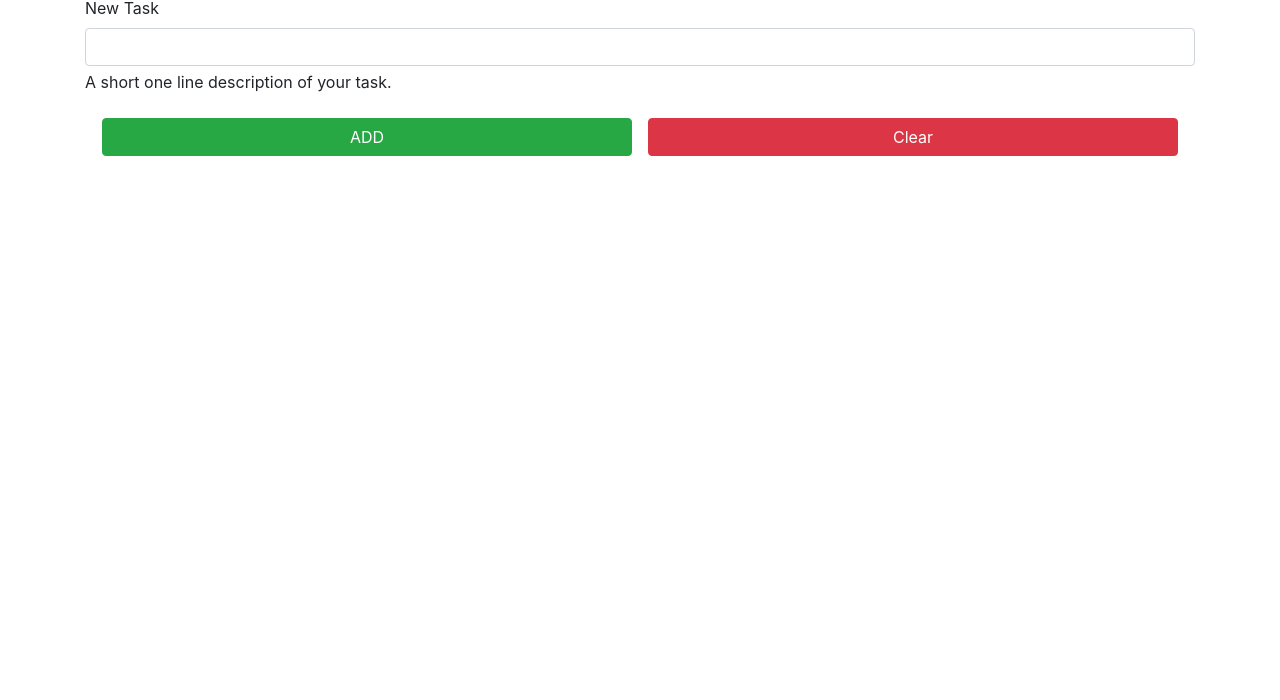
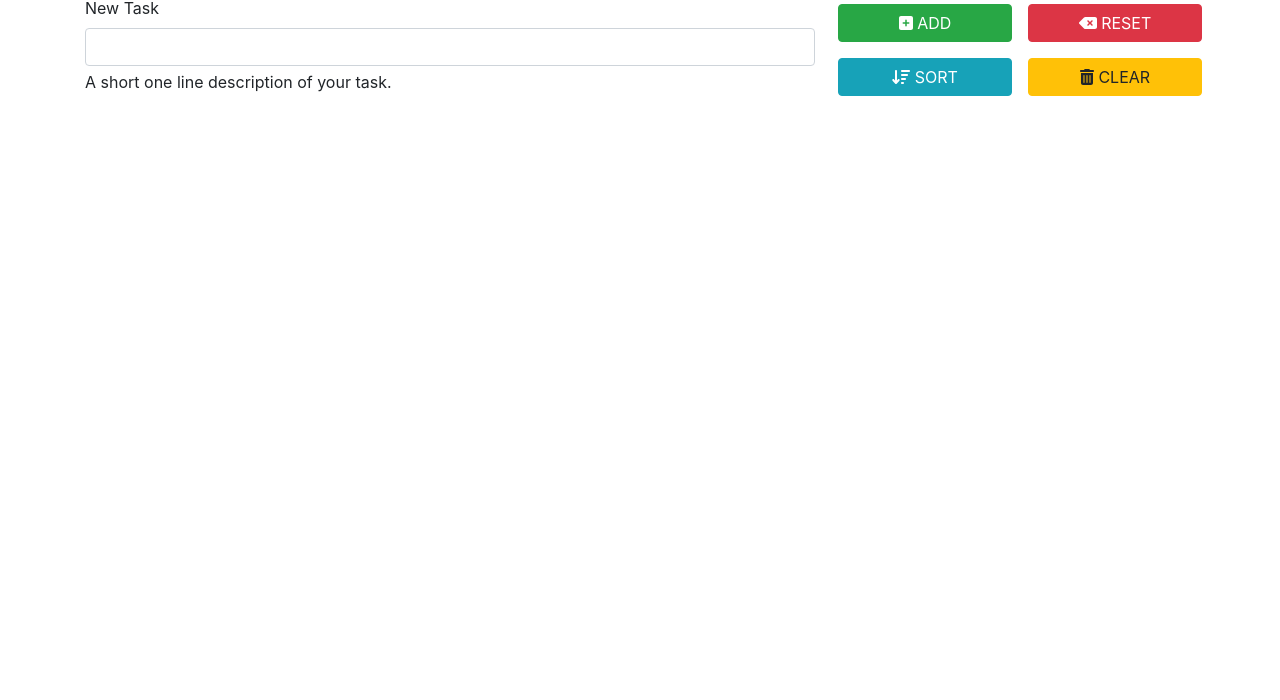
Before and after one commit to G-SM/To_Do_Lisr, a plain HTML site: page index.html in a window 1280 px wide. Shown: the part 100-800 px from the top of the page. Drawn offline with nearby package versions, Linux system fonts and the light colour scheme.

Commit message:
New Buttons Added and Page Layout Changed

```diff
--- a/index.html
+++ b/index.html
@@ -11,28 +11,40 @@
     <script src="https://cdn.jsdelivr.net/npm/popper.js@1.16.0/dist/umd/popper.min.js" integrity="sha384-Q6E9RHvbIyZFJoft+2mJbHaEWldlvI9IOYy5n3zV9zzTtmI3UksdQRVvoxMfooAo" crossorigin="anonymous"></script>
     <script src="https://stackpath.bootstrapcdn.com/bootstrap/4.4.1/js/bootstrap.min.js" integrity="sha384-wfSDF2E50Y2D1uUdj0O3uMBJnjuUD4Ih7YwaYd1iqfktj0Uod8GCExl3Og8ifwB6" crossorigin="anonymous"></script>
     <script async defer src="script.js"></script>
+    <script src="https://cdnjs.cloudflare.com/ajax/libs/font-awesome/6.0.0/js/all.min.js" integrity="sha512-yFjZbTYRCJodnuyGlsKamNE/LlEaEAxSUDe5+u61mV8zzqJVFOH7TnULE2/PP/l5vKWpUNnF4VGVkXh3MjgLsg==" crossorigin="anonymous" referrerpolicy="no-referrer"></script>
     <link rel="stylesheet" href="style.css">
 </head>
 <body>
     <div class="container">
         <h1 align="center"class="h1">Todo List</h1>
         <div class="row">
-            <div class="col">
+            <div class="col-md-8">
                 <div class="mb-3">
                     <label for="inpNewTask" class="form-label">New Task</label>
                     <input type="email" class="form-control" id="inpNewTask" aria-describedby="emailHelp">
                     <div id="emailHelp" class="form-text">A short one line description of your task.</div>
                 </div>
             </div>
+            <div class = "col-md-4">
+                <div class="row">
+                    <button class="btn btn-success col m-2" id = "btnAdd">
+                        <i class="fa fa-plus-square" aria-hidden="true"></i> ADD
+                    </button>
+                    <button class="btn btn-danger col m-2" id="btnClear">
+                        <i class="fa fa-backspace" aria-hidden="true"></i> RESET
+                    </button>
+                </div>
+                <div class = row>
+                    <button class="btn btn-info col m-2" id = "btnAdd">
+                        <i class="fa fa-sort-amount-down" aria-hidden="true"></i> SORT
+                    </button>
+                    <button class="btn btn-warning col m-2" id="btnClear">
+                        <i class="fa fa-trash-alt" aria-hidden="true"></i> CLEAR
+                    </button>
+                </div>
+            </div>
         </div>
-        <div class = "row px-4">
-            <button class="btn btn-success col m-2" id = "btnAdd">
-                ADD
-            </button>
-            <button class="btn btn-danger col m-2" id="btnClear">
-                Clear
-            </button>
-        </div>
+
         <ul class="list-group m-2" id='ulTasks'>
 
         </ul>
```
